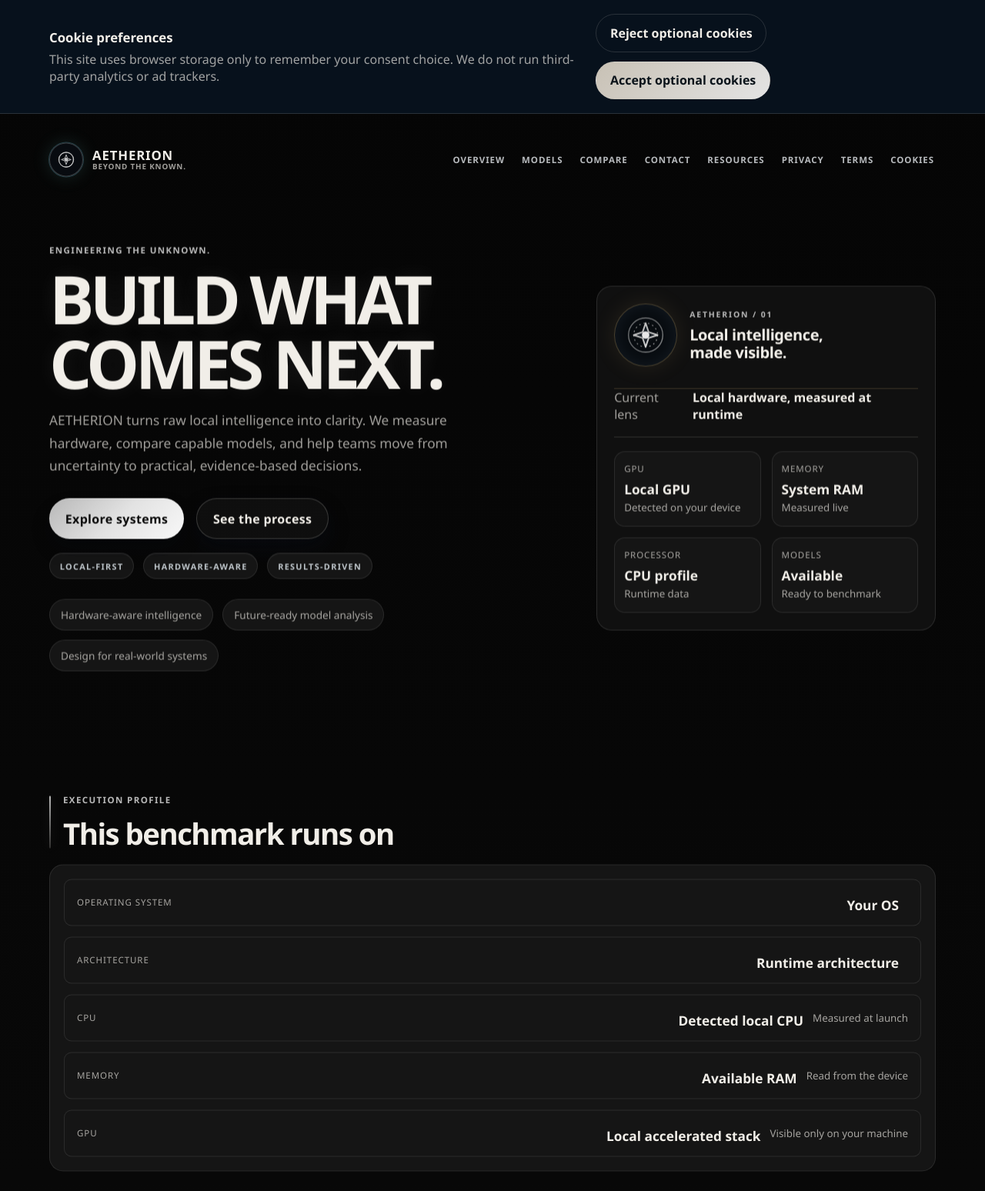
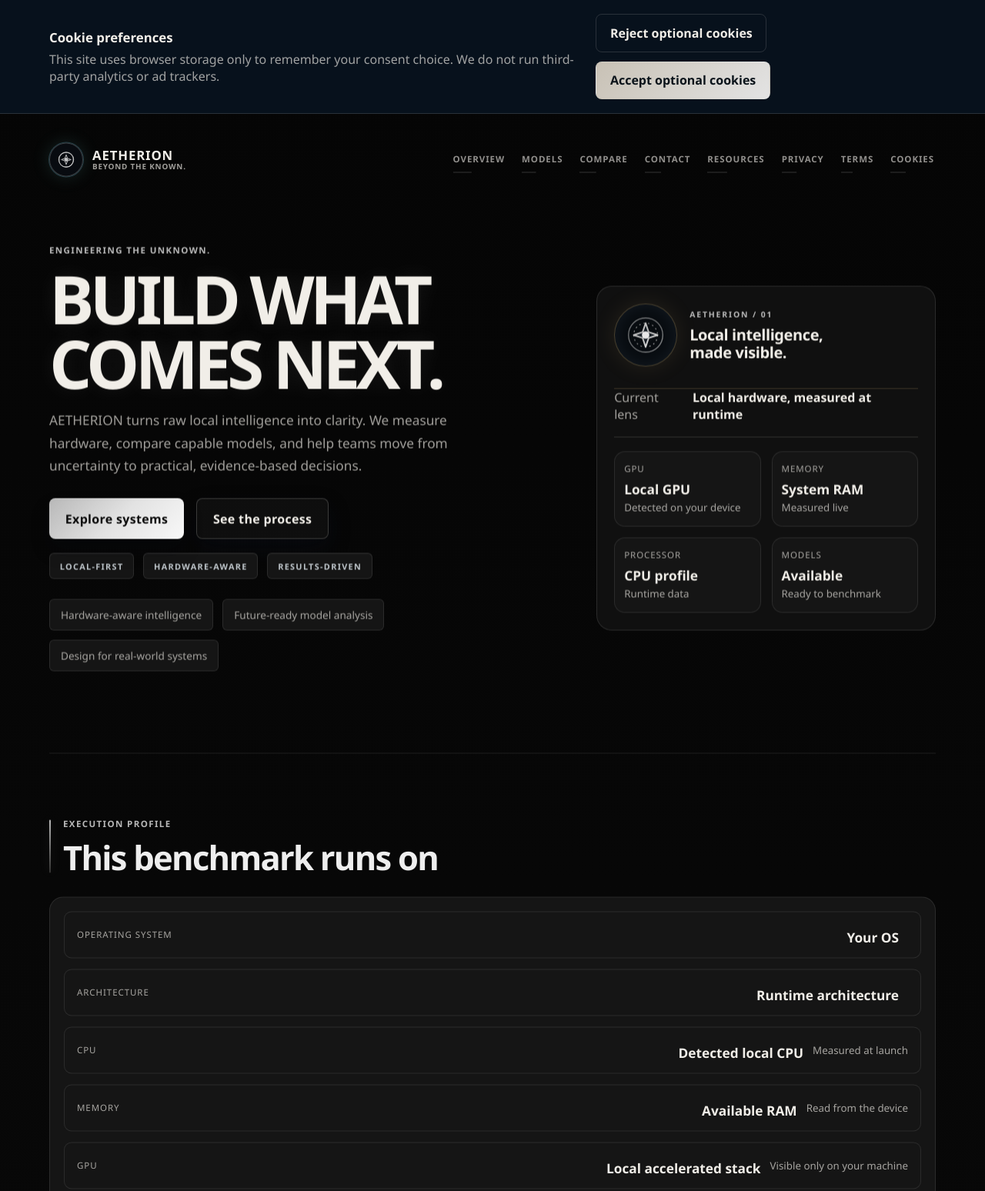
Before and after one commit to Duvetsillo/local-ai-benchmark, a website: page index.html in a window 1280 px wide. Shown: the top 1548 px of the page at 77% size. Drawn offline with Linux system fonts and the light colour scheme.

Commit message:
CSS Update

```diff
--- a/index.html
+++ b/index.html
@@ -10,7 +10,7 @@
       content="AETHERION builds technology that extends what is possible, from local AI systems to future-ready infrastructure and engineering."
     />
     <link rel="icon" type="image/svg+xml" href="favicon.svg" />
-    <link rel="stylesheet" href="styles.css?v=20260928-2" />
+    <link rel="stylesheet" href="styles.css?v=20260928-3" />
   </head>
   <body class="intro-active">
     <a class="skip-link" href="#main-content">Skip to main content</a>
--- a/styles.css
+++ b/styles.css
@@ -924,6 +924,7 @@ footer p {
 
 .hero-panel,
 .model-card,
+.feature-card,
 .results-box,
 .contact-form,
 .glass-card,
@@ -2077,6 +2078,11 @@ body {
   background: #101010;
 }
 
+.feature-card {
+  background: #101010;
+  border-color: rgba(235, 235, 235, 0.12);
+}
+
 .hero-panel::before,
 .model-card::before,
 .contact-form::before,
@@ -2104,3 +2110,118 @@ body {
   background: #151515;
   border-color: rgba(235, 235, 235, 0.1);
 }
+
+.nav a {
+  padding: 8px 0 10px;
+  color: rgba(241, 238, 232, 0.62);
+}
+
+.nav a::after,
+.nav a:hover::after,
+.nav a:focus-visible::after,
+.nav a[aria-current="page"]::after {
+  content: "" !important;
+  display: block !important;
+  position: absolute;
+  right: 0;
+  bottom: 0;
+  left: 0;
+  width: auto !important;
+  height: 1px !important;
+  border: 0 !important;
+  background: #b8b8b8 !important;
+  opacity: 0.28;
+  transform: scaleX(0.35);
+  transform-origin: left center;
+  transition: opacity 0.2s ease, transform 0.2s ease;
+}
+
+.nav a:hover::after,
+.nav a:focus-visible::after,
+.nav a[aria-current="page"]::after {
+  opacity: 0.9;
+  transform: scaleX(1);
+}
+
+.summary,
+.models,
+.benchmarks,
+.feature-showcase,
+.contact {
+  position: relative;
+  margin-top: 18px;
+  border-top: 1px solid rgba(235, 235, 235, 0.1);
+}
+
+.summary,
+.models,
+.benchmarks,
+.feature-showcase,
+.contact {
+  padding-top: 84px;
+}
+
+.section-head {
+  max-width: 720px;
+  margin-bottom: 28px;
+}
+
+.section-head h2 {
+  max-width: 660px;
+  color: #eeeeee;
+  font-size: clamp(2rem, 3.4vw, 3.4rem);
+  line-height: 1.04;
+}
+
+.primary,
+.secondary,
+.button {
+  border-radius: 8px;
+}
+
+.hero-meta span,
+.hero-points li {
+  border-radius: 6px;
+}
+
+.feature-showcase {
+  padding-bottom: 6px;
+}
+
+.feature-card {
+  border-radius: 10px;
+  background: #101010;
+  box-shadow: none;
+}
+
+.feature-card::after {
+  background: #888888;
+  opacity: 0.45;
+}
+
+.feature-number {
+  border-radius: 6px;
+  background: #1B1B1B;
+  border-color: rgba(235, 235, 235, 0.18);
+  color: #D6D6D6;
+}
+
+.download-panel {
+  margin-top: 84px;
+  border-radius: 10px;
+  padding: 34px;
+}
+
+.download-panel::after {
+  display: none;
+}
+
+.contact-form {
+  border-radius: 10px;
+  padding: clamp(20px, 4vw, 34px);
+}
+
+:focus-visible {
+  outline: 2px solid #D8D8D8;
+  outline-offset: 4px;
+}
```
